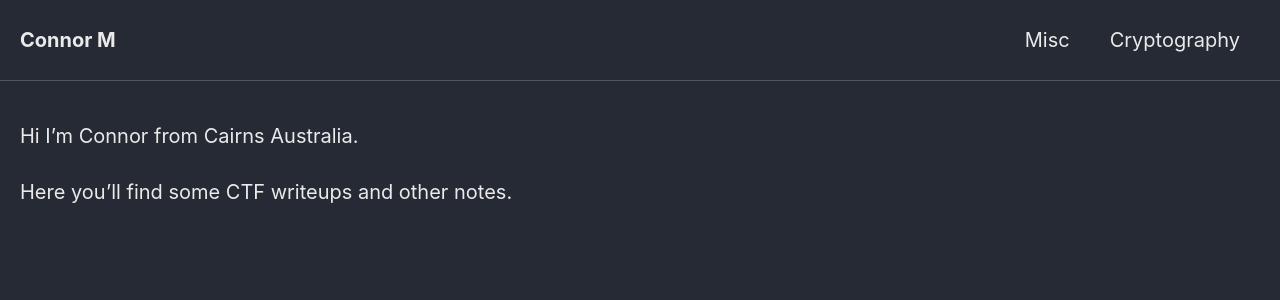
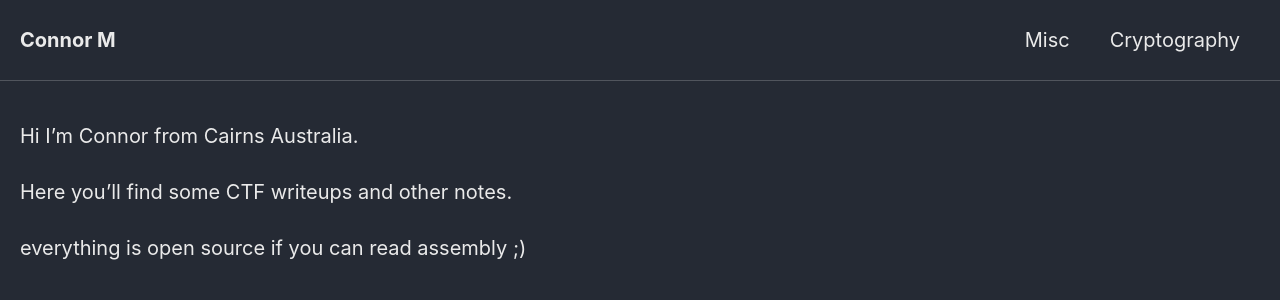
Before and after one commit to Connor-McCartney/Connor-McCartney.github.io, a Jekyll site: the page built from index.md, in a window 1280 px wide. Shown: the top 300 px of the page. Built offline with Jekyll 4.4.1, drawn with Linux system fonts in a browser that asks for light colours; cached includes are drawn as plain includes; our own code applies the rules of GitHub Pages for plain Markdown files.

Commit message:
Update index.md

```diff
--- a/index.md
+++ b/index.md
@@ -1,3 +1,5 @@
 Hi I'm Connor from Cairns Australia.
 
 Here you'll find some CTF writeups and other notes.
+
+everything is open source if you can read assembly ;)
```
